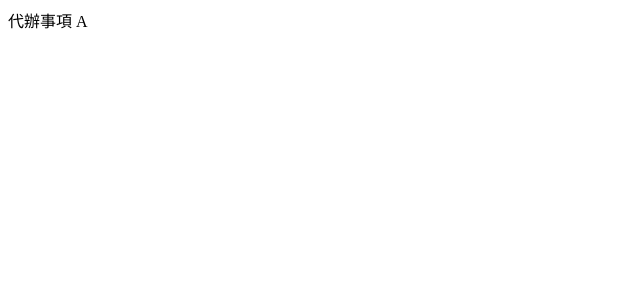
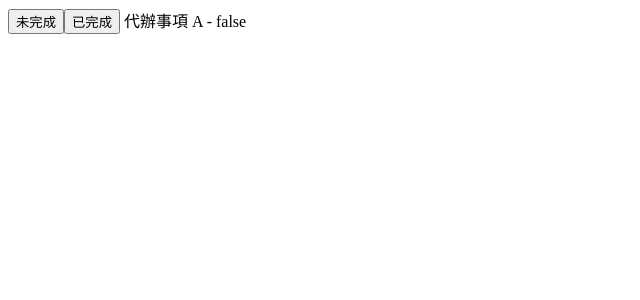
Before and after one commit to huaie/mcu-112-web-12131441, an Angular app: page / in a window 1280 px wide. Shown: the top 300 px of the page, without its empty margins (0-640 px from the left). Built offline with nearby package versions, Linux system fonts and the light colour scheme.

Commit message:
feat(todo): 利用事件繫結設定待辦事項狀態

```diff
--- a/src/app/todo/todo.component.html
+++ b/src/app/todo/todo.component.html
@@ -1 +1,3 @@
-{{ content }}
+<button type="button" (click)="onSetStatus(false)">未完成</button>
+<button type="button" (click)="onSetStatus(true)">已完成</button>
+{{ content }} - {{ hasFinished }}
--- a/src/app/todo/todo.component.ts
+++ b/src/app/todo/todo.component.ts
@@ -10,4 +10,10 @@ import { CommonModule } from '@angular/common';
 })
 export class TodoComponent {
  content = '代辦事項 A ';
+
+ hasFinished = false;
+
+ onSetStatus(hasFinished: boolean): void {
+   this.hasFinished = hasFinished;
+ }
 }
```
